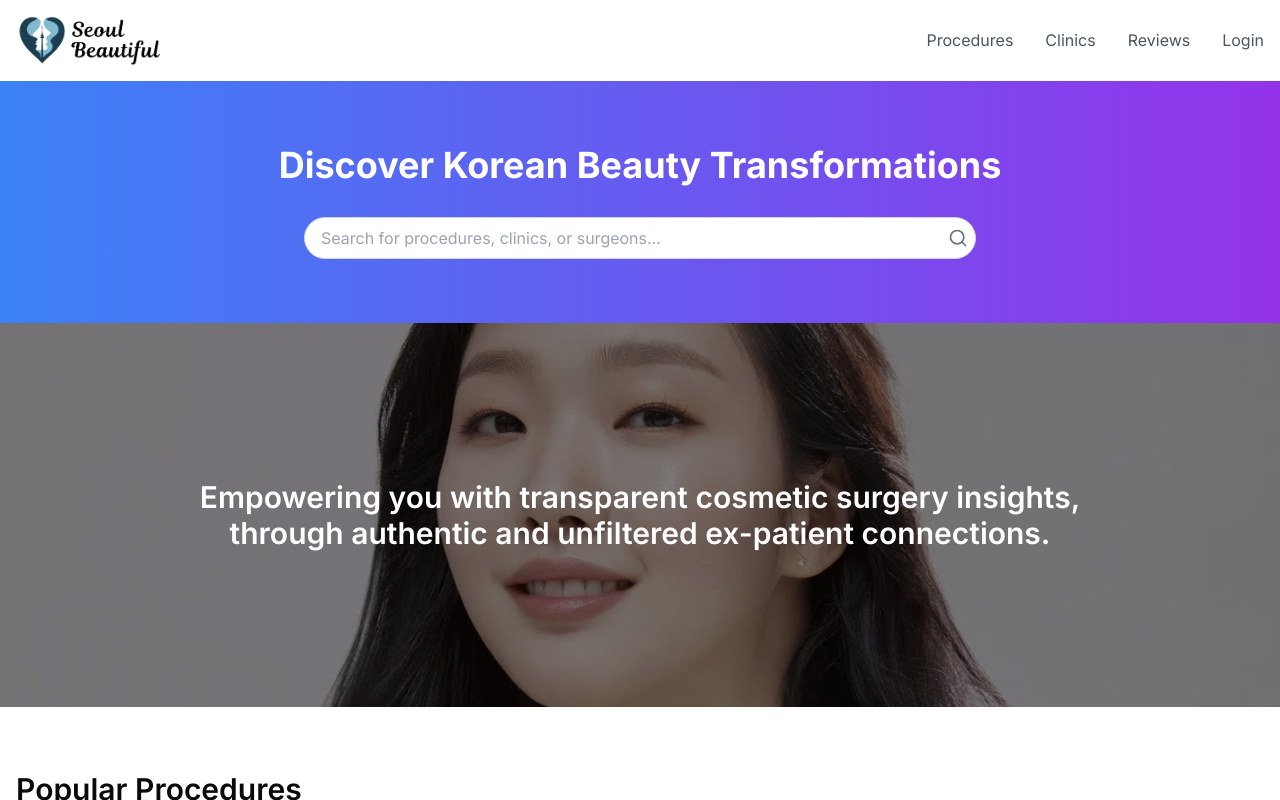
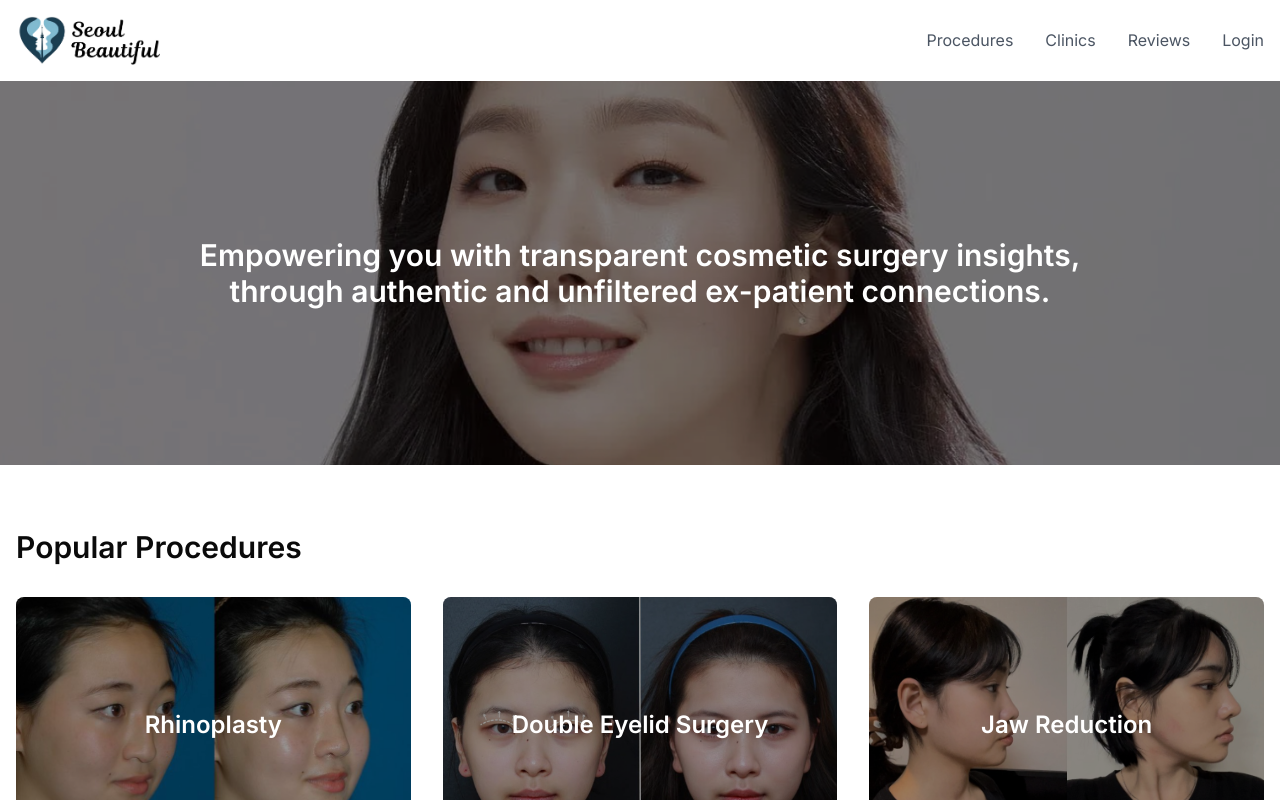
Before and after one commit to theofficialericng/SeoulBeautiful-frontend, a Next.js app: page / in a window 1280 px wide. Shown: the top 800 px of the page. Built offline with nearby package versions, Linux system fonts and the light colour scheme.

Commit message:
comment out unworking homepage search bar

```diff
--- a/app/page.tsx
+++ b/app/page.tsx
@@ -6,12 +6,12 @@ import FeaturedClinics from "./components/FeaturedClinics"
 export default function Home() {
   return (
     <div>
-      <section className="hero py-16 bg-gradient-to-r from-blue-500 to-purple-600 text-white">
+      {/* <section className="hero py-16 bg-gradient-to-r from-blue-500 to-purple-600 text-white">
         <div className="container mx-auto px-4">
           <h1 className="text-4xl font-bold text-center mb-8">Discover Korean Beauty Transformations</h1>
           <SearchBar />
         </div>
-      </section>
+      </section> */}
 
       <section className="full-width-image relative h-96">
         <Image
```
